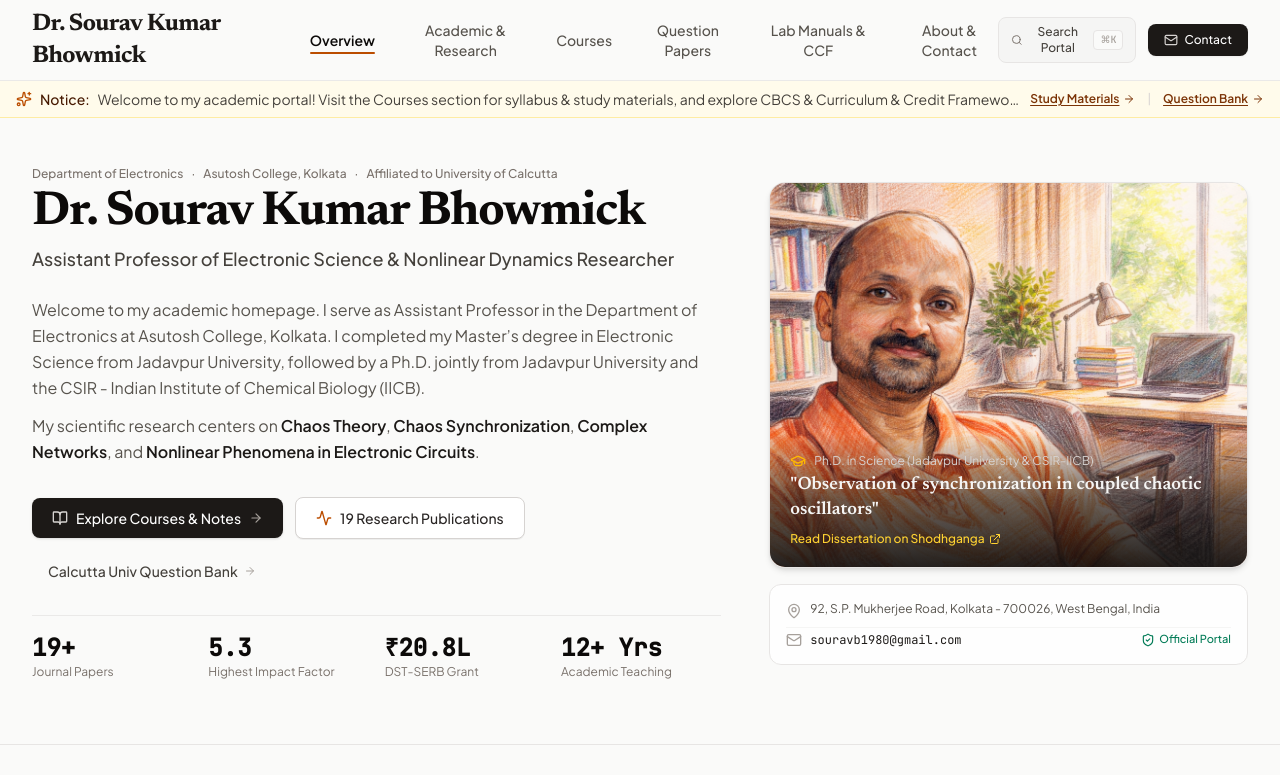
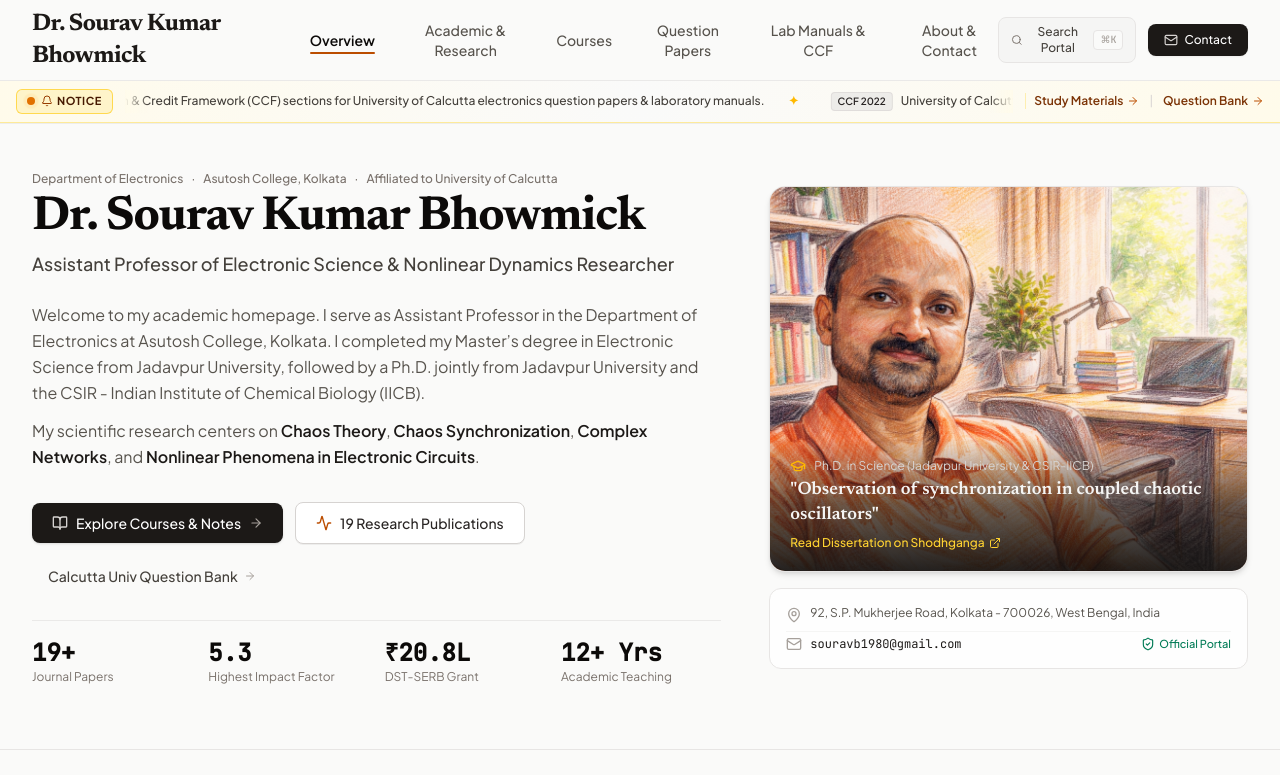
Before and after one commit to souravb1980/Its-Sourav, a React (Vite) app: page / in a window 1280 px wide. Shown: the top 775 px of the page. Built offline with nearby package versions, Linux system fonts and the light colour scheme.

Commit message:
feat: implement continuous scrolling notice ticker with pause on hover

```diff
--- a/src/components/AnnouncementBar.tsx
+++ b/src/components/AnnouncementBar.tsx
@@ -1,38 +1,135 @@
 import React from 'react';
-import { Sparkles, ArrowRight } from 'lucide-react';
+import { ArrowRight, Bell, Sparkles } from 'lucide-react';
 import { PROFESSOR_INFO } from '../data/portalData';
 
 interface AnnouncementBarProps {
   onNavigate: (tab: string) => void;
 }
 
+const NOTICES = [
+  {
+    id: 'welcome',
+    badge: 'Portal Update',
+    text: PROFESSOR_INFO.announcement,
+    actionTab: 'courses',
+  },
+  {
+    id: 'ccf-courses',
+    badge: 'CCF 2022',
+    text: 'University of Calcutta 4-Year B.Sc. Electronic Science (Major & Minor) study materials, lecture slides, and Python/Scilab computational modules are now accessible.',
+    actionTab: 'courses',
+  },
+  {
+    id: 'questions',
+    badge: 'CU Question Bank',
+    text: 'University of Calcutta Semester Examination past question papers (Odd & Even Semesters) available for download.',
+    actionTab: 'exams',
+  },
+  {
+    id: 'practical-lab',
+    badge: 'Lab Manuals',
+    text: 'Practical laboratory experiment sheets & CircuitLab circuit simulation guides updated under Courses & Syllabi.',
+    actionTab: 'courses',
+  },
+  {
+    id: 'research',
+    badge: 'Research',
+    text: 'Nonlinear Dynamics & Chaos Synchronization Research Lab: 19 peer-reviewed publications with open citation archives & BibTeX citations.',
+    actionTab: 'publications',
+  },
+];
+
 export const AnnouncementBar: React.FC<AnnouncementBarProps> = ({ onNavigate }) => {
   return (
-    <div className="bg-amber-50 border-b border-amber-200/70 text-stone-800 text-xs sm:text-sm py-2 px-4 transition-colors">
-      <div className="max-w-7xl mx-auto flex flex-col sm:flex-row items-center justify-between gap-2">
-        <div className="flex items-center gap-2 overflow-hidden">
-          <Sparkles className="w-4 h-4 text-amber-700 shrink-0" />
-          <span className="font-medium text-amber-950">Notice:</span>
-          <p className="truncate text-stone-700">
-            {PROFESSOR_INFO.announcement}
-          </p>
+    <div className="bg-gradient-to-r from-amber-50 via-stone-50 to-amber-50 border-b border-amber-200/80 text-stone-800 text-xs py-2 px-3 sm:px-4 select-none overflow-hidden relative shadow-2xs">
+      <div className="max-w-7xl mx-auto flex items-center justify-between gap-3">
+
+        {/* Left: Fixed Notice Badge */}
+        <div className="flex items-center gap-1.5 shrink-0 z-10 bg-amber-100/90 text-amber-950 font-bold px-2.5 py-1 rounded-md border border-amber-300/80 text-[11px] uppercase tracking-wider shadow-3xs">
+          <span className="relative flex h-2 w-2">
+            <span className="animate-ping absolute inline-flex h-full w-full rounded-full bg-amber-500 opacity-75"></span>
+            <span className="relative inline-flex rounded-full h-2 w-2 bg-amber-600"></span>
+          </span>
+          <span className="flex items-center gap-1">
+            <Bell className="w-3 h-3 text-amber-800" />
+            <span>Notice</span>
+          </span>
         </div>
 
-        <div className="flex items-center gap-3 shrink-0 text-xs">
+        {/* Center: Continuously Scrolling Ticker Area */}
+        <div className="flex-1 overflow-hidden relative py-0.5">
+          {/* Subtle gradient fades on left and right edges */}
+          <div className="pointer-events-none absolute left-0 top-0 bottom-0 w-6 bg-gradient-to-r from-amber-50 to-transparent z-10 hidden sm:block" />
+          <div className="pointer-events-none absolute right-0 top-0 bottom-0 w-6 bg-gradient-to-l from-amber-50 to-transparent z-10 hidden sm:block" />
+
+          {/* Marquee Container with duplicate track for seamless continuous loop */}
+          <div
+            className="animate-marquee-notice flex items-center cursor-default"
+            title="Hover to pause notice"
+          >
+            {/* First Set */}
+            <div className="flex items-center gap-8 pr-8 shrink-0">
+              {NOTICES.map((notice) => (
+                <div
+                  key={`track1-${notice.id}`}
+                  className="flex items-center gap-2 text-stone-700 whitespace-nowrap hover:text-stone-950 transition-colors"
+                >
+                  <span className="px-1.5 py-0.5 rounded text-[10px] font-semibold bg-stone-200/70 text-stone-800 border border-stone-300/60 uppercase">
+                    {notice.badge}
+                  </span>
+                  <span
+                    onClick={() => onNavigate(notice.actionTab)}
+                    className="hover:underline cursor-pointer font-medium"
+                  >
+                    {notice.text}
+                  </span>
+                  <span className="text-amber-400 font-bold ml-4">✦</span>
+                </div>
+              ))}
+            </div>
+
+            {/* Second Set (identical duplicate for seamless infinite loop) */}
+            <div className="flex items-center gap-8 pr-8 shrink-0" aria-hidden="true">
+              {NOTICES.map((notice) => (
+                <div
+                  key={`track2-${notice.id}`}
+                  className="flex items-center gap-2 text-stone-700 whitespace-nowrap hover:text-stone-950 transition-colors"
+                >
+                  <span className="px-1.5 py-0.5 rounded text-[10px] font-semibold bg-stone-200/70 text-stone-800 border border-stone-300/60 uppercase">
+                    {notice.badge}
+                  </span>
+                  <span
+                    onClick={() => onNavigate(notice.actionTab)}
+                    className="hover:underline cursor-pointer font-medium"
+                  >
+                    {notice.text}
+                  </span>
+                  <span className="text-amber-400 font-bold ml-4">✦</span>
+                </div>
+              ))}
+            </div>
+          </div>
+        </div>
+
+        {/* Right: Quick Action Links */}
+        <div className="hidden md:flex items-center gap-2.5 shrink-0 z-10 pl-2 border-l border-amber-200/60 text-xs">
           <button
             onClick={() => onNavigate('courses')}
-            className="text-amber-900 font-semibold hover:text-amber-950 underline underline-offset-2 flex items-center gap-1 cursor-pointer"
+            className="text-amber-900 font-semibold hover:text-amber-950 hover:underline flex items-center gap-1 cursor-pointer transition-colors"
           >
-            Study Materials <ArrowRight className="w-3 h-3" />
+            <span>Study Materials</span>
+            <ArrowRight className="w-3 h-3 text-amber-700" />
           </button>
           <span className="text-stone-300">|</span>
           <button
             onClick={() => onNavigate('exams')}
-            className="text-amber-900 font-semibold hover:text-amber-950 underline underline-offset-2 flex items-center gap-1 cursor-pointer"
+            className="text-amber-900 font-semibold hover:text-amber-950 hover:underline flex items-center gap-1 cursor-pointer transition-colors"
           >
-            Question Bank <ArrowRight className="w-3 h-3" />
+            <span>Question Bank</span>
+            <ArrowRight className="w-3 h-3 text-amber-700" />
           </button>
         </div>
+
       </div>
     </div>
   );
```
